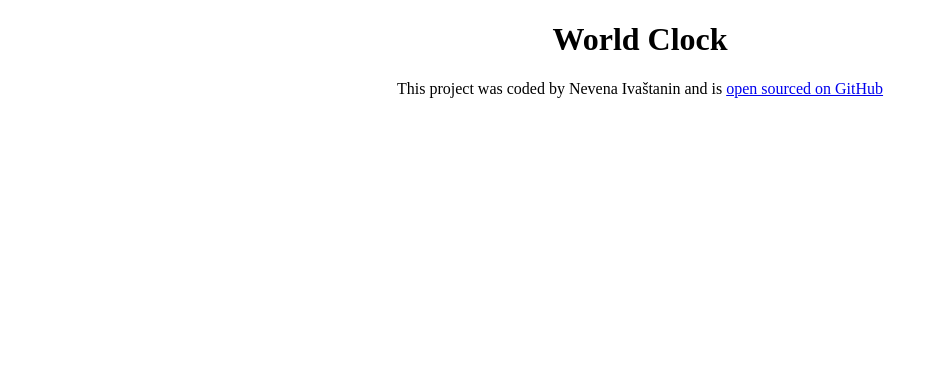
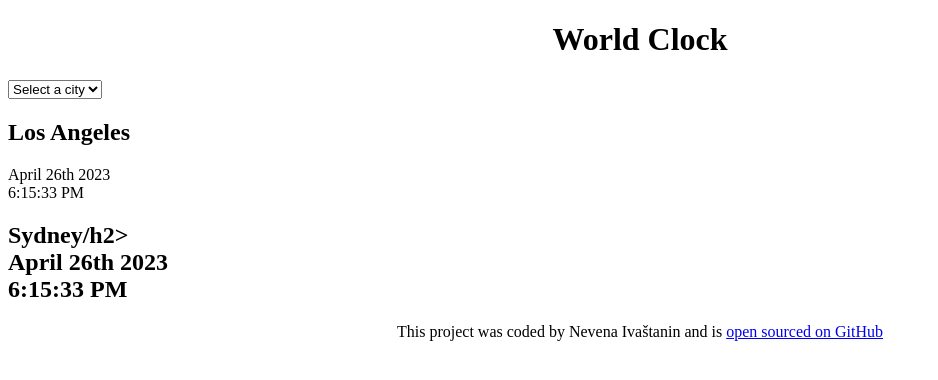
Before and after one commit to nevena31/world-clock, a plain HTML site: page index.html in a window 1280 px wide. Shown: the whole page, without its empty margins (0-938 px from the left). Drawn offline with Linux system fonts and the light colour scheme.

Commit message:
Added the basic HTML

```diff
--- a/index.html
+++ b/index.html
@@ -8,7 +8,29 @@
     <title>World CLock - Nevena Ivaštanin></title>
   </head>
   <body>
-    <h1>World Clock</h1>
+    <div class="container">
+      <h1>World Clock</h1>
+      <select>
+        <option value="">Select a city</option>
+        <option value="">London</option>
+        <option value="">New York</option>
+        <option value="">Auckland</option>
+        <option value="">Rome</option>
+      </select>
+
+      <div class="city">
+        <h2>Los Angeles</h2>
+<div class="date">April 26th 2023</div>
+<div class="time">6:15:33 PM</div>
+      </div>
+
+          <div class="city">
+        <h2>Sydney/h2>
+<div class="date">April 26th 2023</div>
+<div class="time">6:15:33 PM</div>
+      </div>
+
+    </div>
     <footer>
       This project was coded by Nevena Ivaštanin and is
       <a href="https://github.com/nevena31/world-clock" target="_blank"
```
